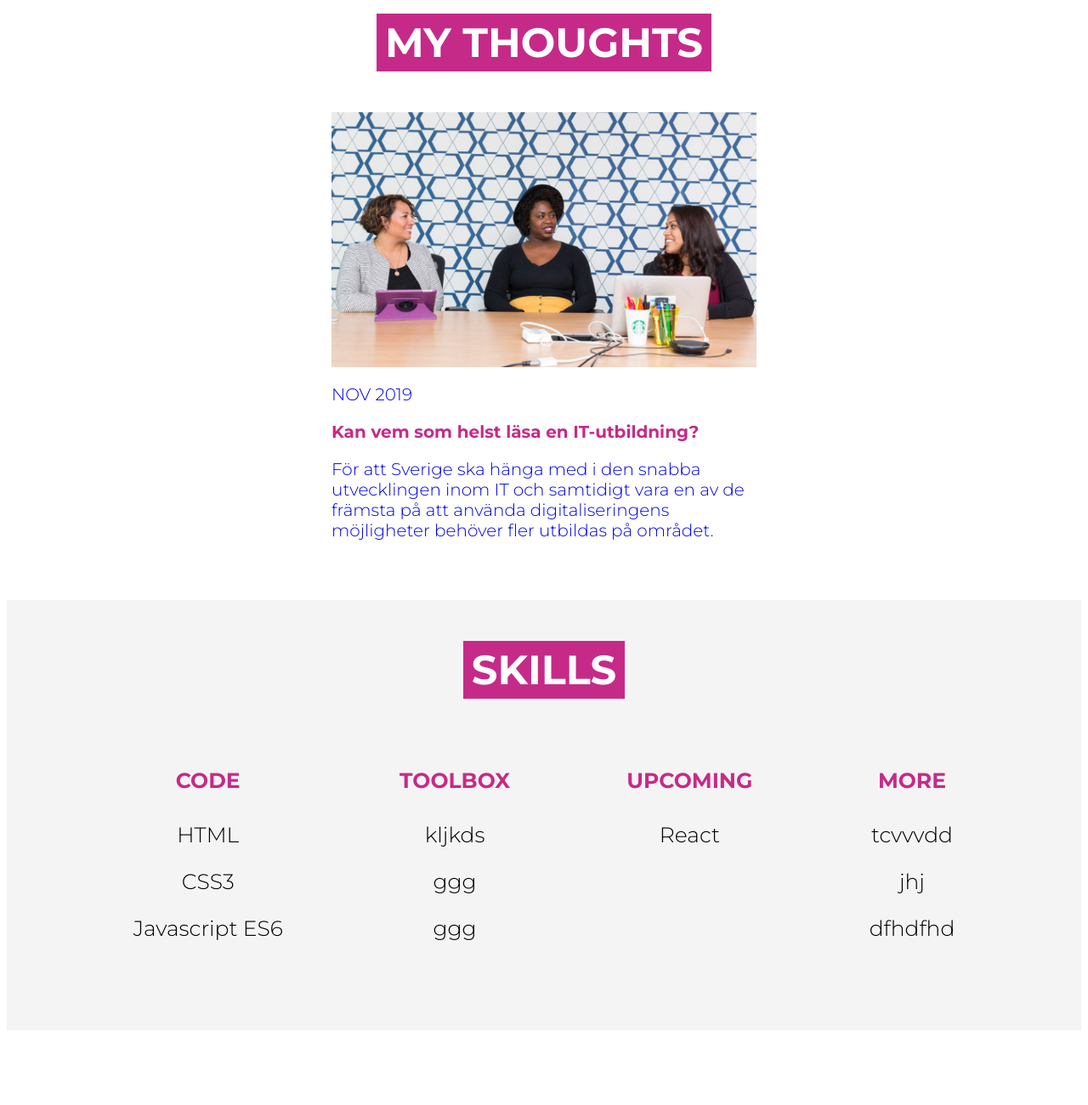
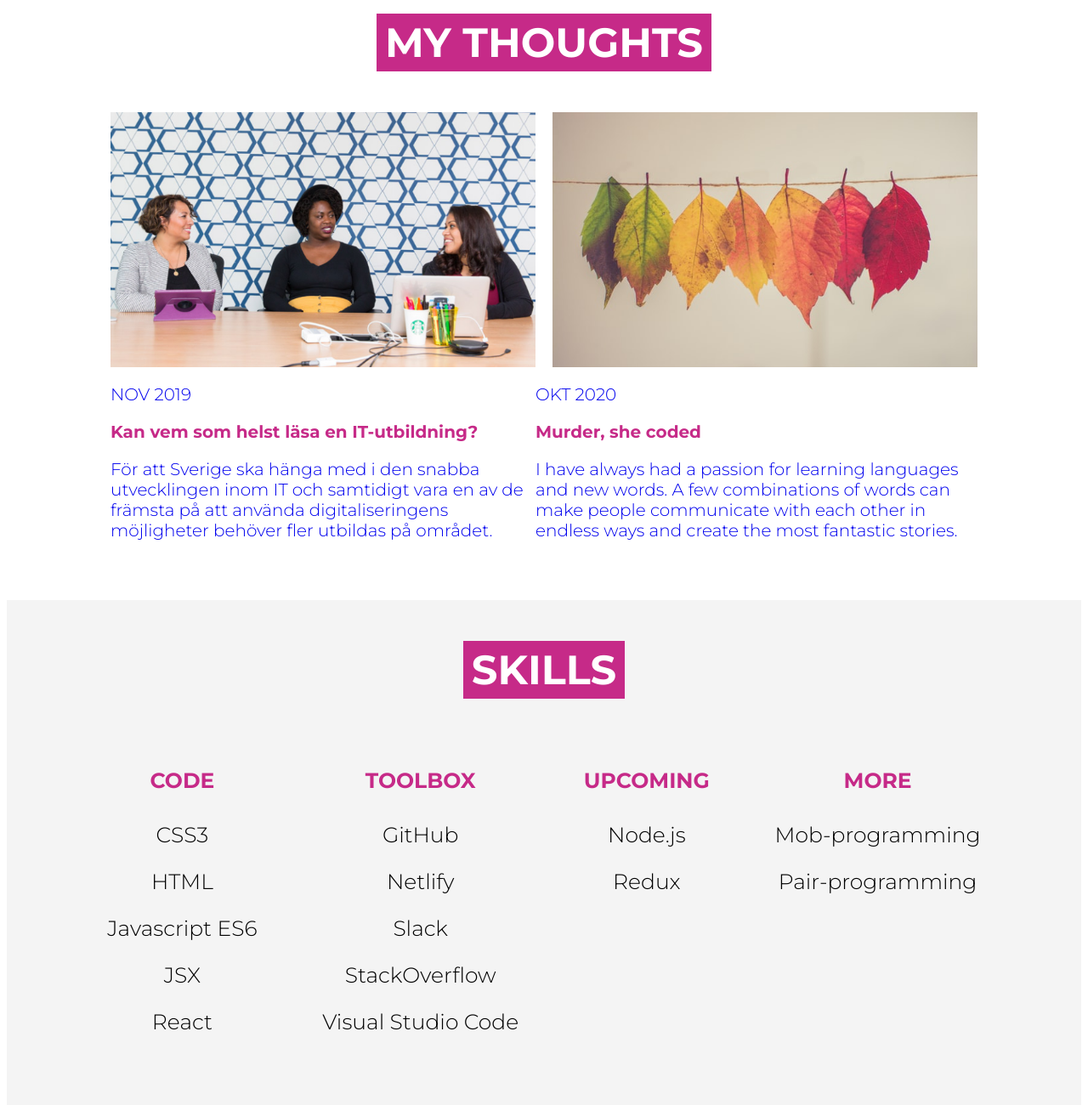
Before and after one commit to IngelaL/portfolio, a plain HTML site: page code/index.html in a window 1280 px wide. Shown: the part 4000-5300 px from the top of the page at 85% size. Drawn offline with Linux system fonts and the light colour scheme.

Commit message:
Added new My thoughts and styled it

```diff
--- a/code/index.html
+++ b/code/index.html
@@ -109,6 +109,12 @@
                 möjligheter behöver fler utbildas på området.</p>
             </div>
             </div></a>
+            <div class="article-2"><a href="https://ingela-lofgren.medium.com/murder-she-coded-2e7e9eeb36e8"><img src="/assets/chris-lawton-5IHz5WhosQE-unsplash.jpg" alt="Colorful leaves">
+                <div class="image-info"><p>OKT 2020</p><p><span class="highlight">Murder, she coded</span><p>
+                <p>I have always had a passion for learning languages and new words. A few combinations of words can make people communicate with
+                each other in endless ways and create the most fantastic stories.</p>
+            </div>
+            </div></a>
         </div>
     </section>
 
@@ -116,25 +122,29 @@
             <h3 class="pink-header" tabindex="0">SKILLS</h3>
             <div class="tools">
                 <div class="code" tabindex="0"><h4><span class="pink-h4">CODE</span></h4>
+                    <p>CSS3</p>
                     <p>HTML</p>
-                    <p>CSS3</p>
                     <p>Javascript ES6</p>
+                    <p>JSX</p>
+                    <p>React</p>
                 </div>
 
                 <div class="toolbox" tabindex="0"><h4><span class="pink-h4">TOOLBOX</span></h4>
-                    <p>kljkds</p>
-                    <p>ggg</p>
-                    <p>ggg</p>
+                    <p>GitHub</p>
+                    <p>Netlify</p>
+                    <p>Slack</p>
+                    <p>StackOverflow</p>
+                    <p>Visual Studio Code</p>
                 </div>
 
                 <div class="upcoming" tabindex="0"><h4><span class="pink-h4">UPCOMING</span></h4>
-                    <p>React</p>
+                    <p>Node.js</p>
+                    <p>Redux</p>
                 </div>
 
                 <div class="more" tabindex="0"><h4><span class="pink-h4">MORE</span></h4>
-                    <p>tcvvvdd</p>
-                    <p>jhj</p>
-                    <p>dfhdfhd</p>
+                    <p>Mob-programming</p>
+                    <p>Pair-programming</p>
                 </div>
             </div>
     </section>
--- a/code/style.css
+++ b/code/style.css
@@ -218,6 +218,13 @@ a:link {
     display: flex;
 }
 
+.article-2 img {
+    height: 200px;
+    max-width: 100%;
+    object-fit: cover;
+    display: flex;
+}
+
 .image-info {
     max-width: 500px;
     justify-content: center;
@@ -270,6 +277,10 @@ a:link {
     margin-bottom: 60px;
     background-repeat: no-repeat;
     background-position: center;
+}
+
+.linkedin-icon-bottom:hover, .github-icon-bottom:hover, .stackoverflow-icon-bottom:hover {
+    background-color: #03c4a1;
 }
 
 .linkedin-icon-bottom {
@@ -347,7 +358,17 @@ a:link {
     .article-1 img {
         width: 500px;
         padding-right: 30px;
-}
+    }
+
+    .article-2 {
+        display: flex;
+        justify-content: center;
+    }
+
+    .article-2 img {
+        width: 500px;
+        padding-right: 30px;
+    }
 }
 
 @media (min-width:1024px) {
@@ -466,6 +487,13 @@ a:link {
        height: 300px;
     }
 
+    .article-2 img {
+       margin-left: 20px;
+       width: 500px;
+       height: 300px;
+    }
+
+
    /*FOR MORE*/
 
    .linkedin-icon-bottom, .github-icon-bottom, .stackoverflow-icon-bottom {
```
Also changed, not shown: code/assets/chris-lawton-5IHz5WhosQE-unsplash.jpg (added).
